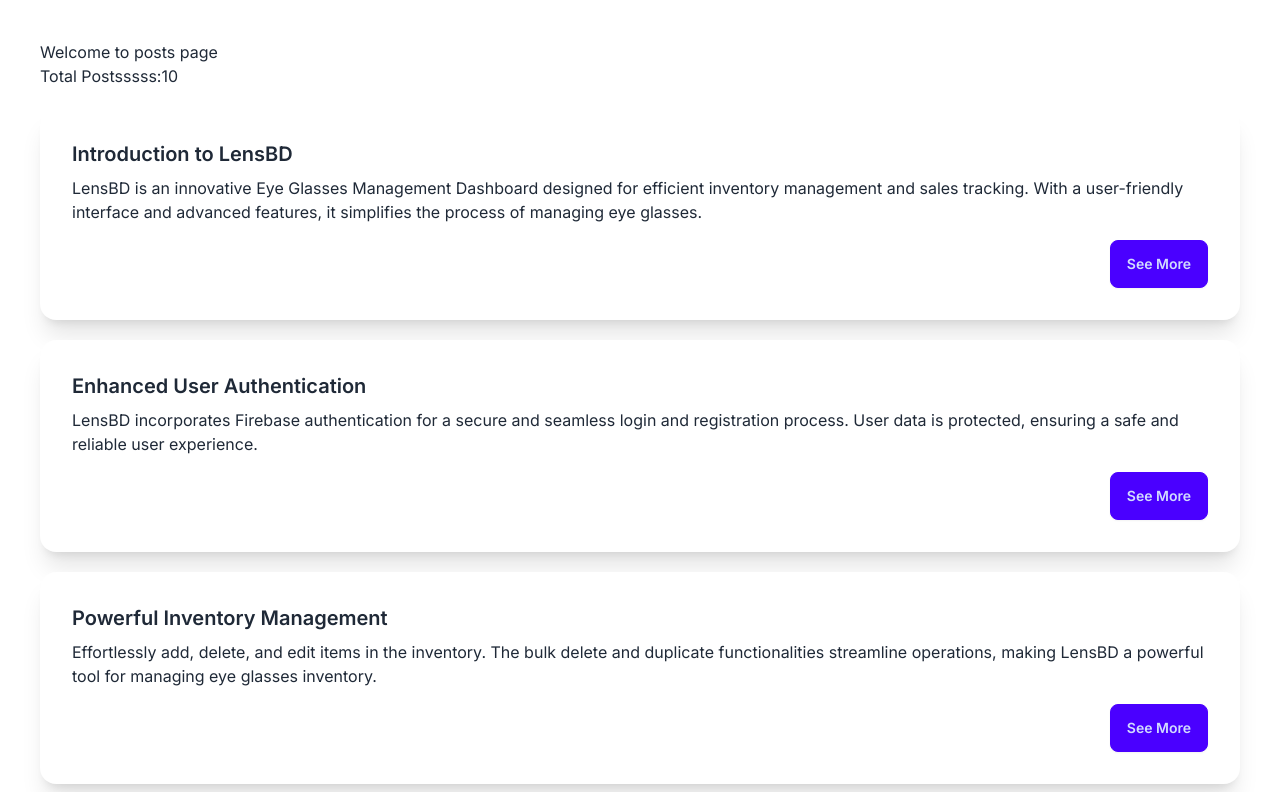
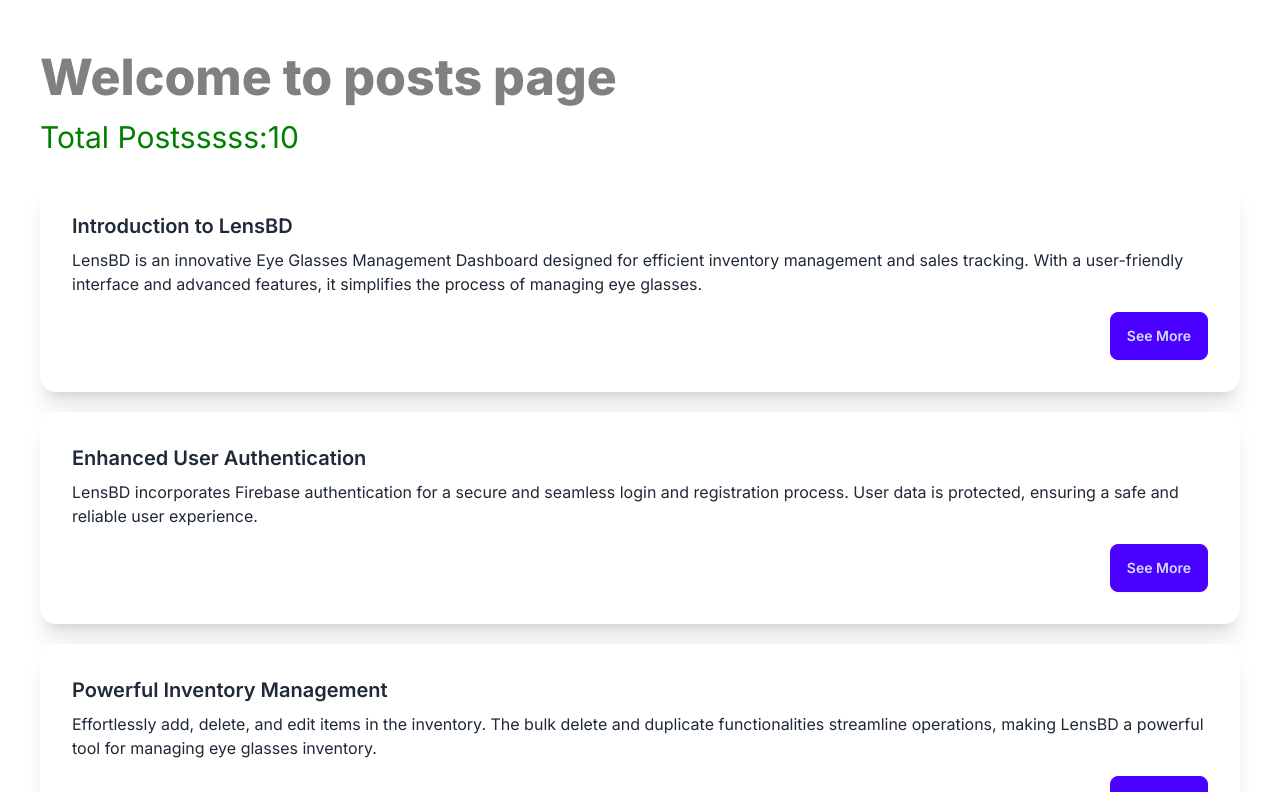
Before and after one commit to bulbulahammed/Next-js-21Days-Challenge, a Next.js app in the folder nex-level-data-fetching/: page /posts in a window 1280 px wide. Shown: the top 792 px of the page. Built offline with nearby package versions, Linux system fonts and the light colour scheme; data requests are answered from the project's data file.

Commit message:
Explore Built-In CSS Module Support

```diff
--- /dev/null
+++ b/nex-level-data-fetching/src/app/posts/Post.module.css
@@ -0,0 +1,10 @@
+.header_text {
+  font-size: 50px;
+  color: gray;
+  font-weight: 800;
+}
+
+.sub_header {
+  font-size: 30px;
+  color: green;
+}
--- a/nex-level-data-fetching/src/app/posts/page.js
+++ b/nex-level-data-fetching/src/app/posts/page.js
@@ -1,4 +1,5 @@
 import Link from "next/link";
+import styles from "./Post.module.css";
 
 const PostsPage = async() => {
 
@@ -11,8 +12,8 @@
     return (
         <div className="flex justify-center items-center min-h-screen">
             <div className="m-10">
-                <h2>Welcome to posts page</h2>
-                <p>Total Postsssss:{posts.length}</p>
+                <h2 className={styles.header_text}>Welcome to posts page</h2>
+                <p className={styles.sub_header}>Total Postsssss:{posts.length}</p>
                 <div className="w-full">
                     {
                     posts.map((post)=> (
```
